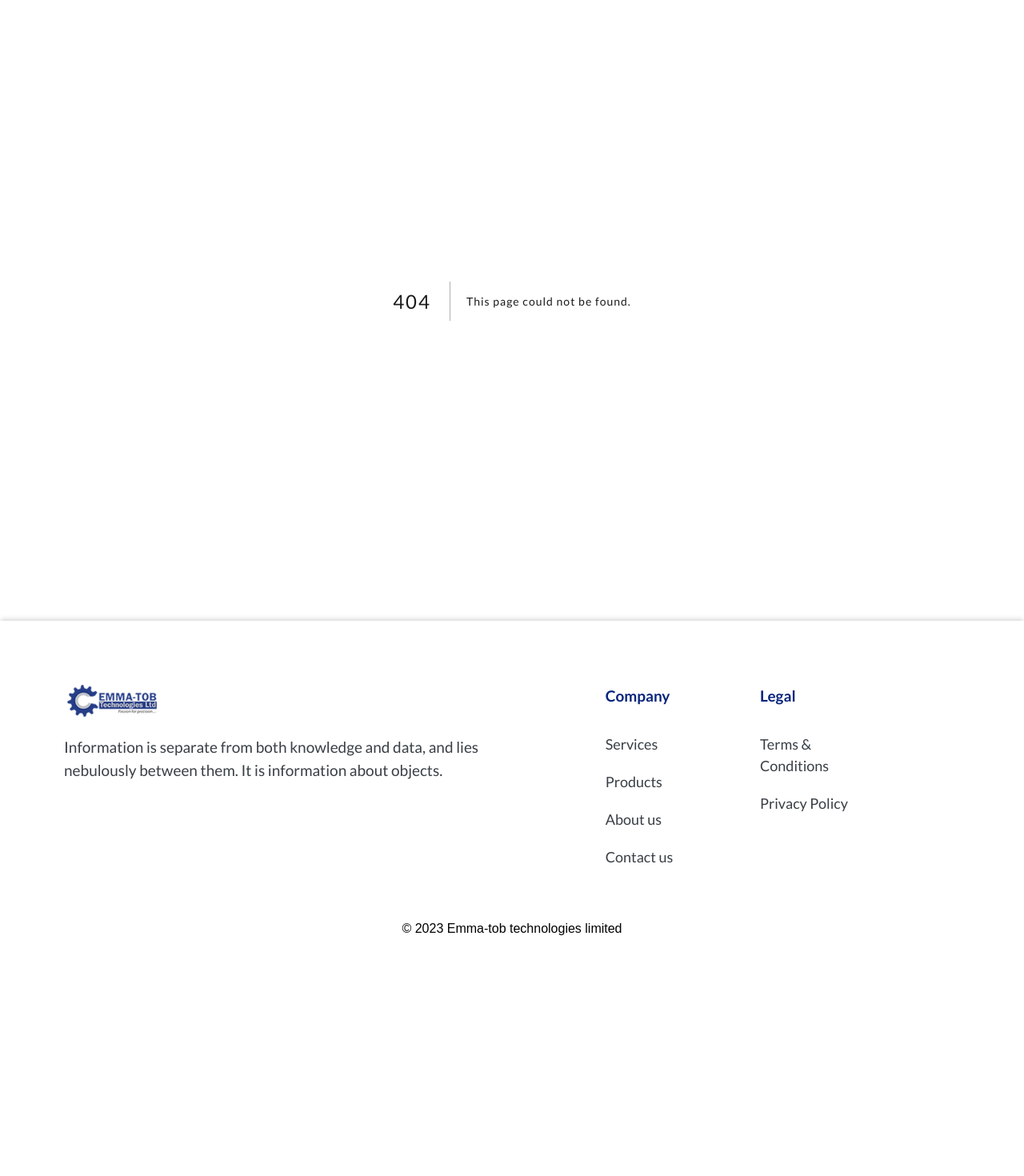
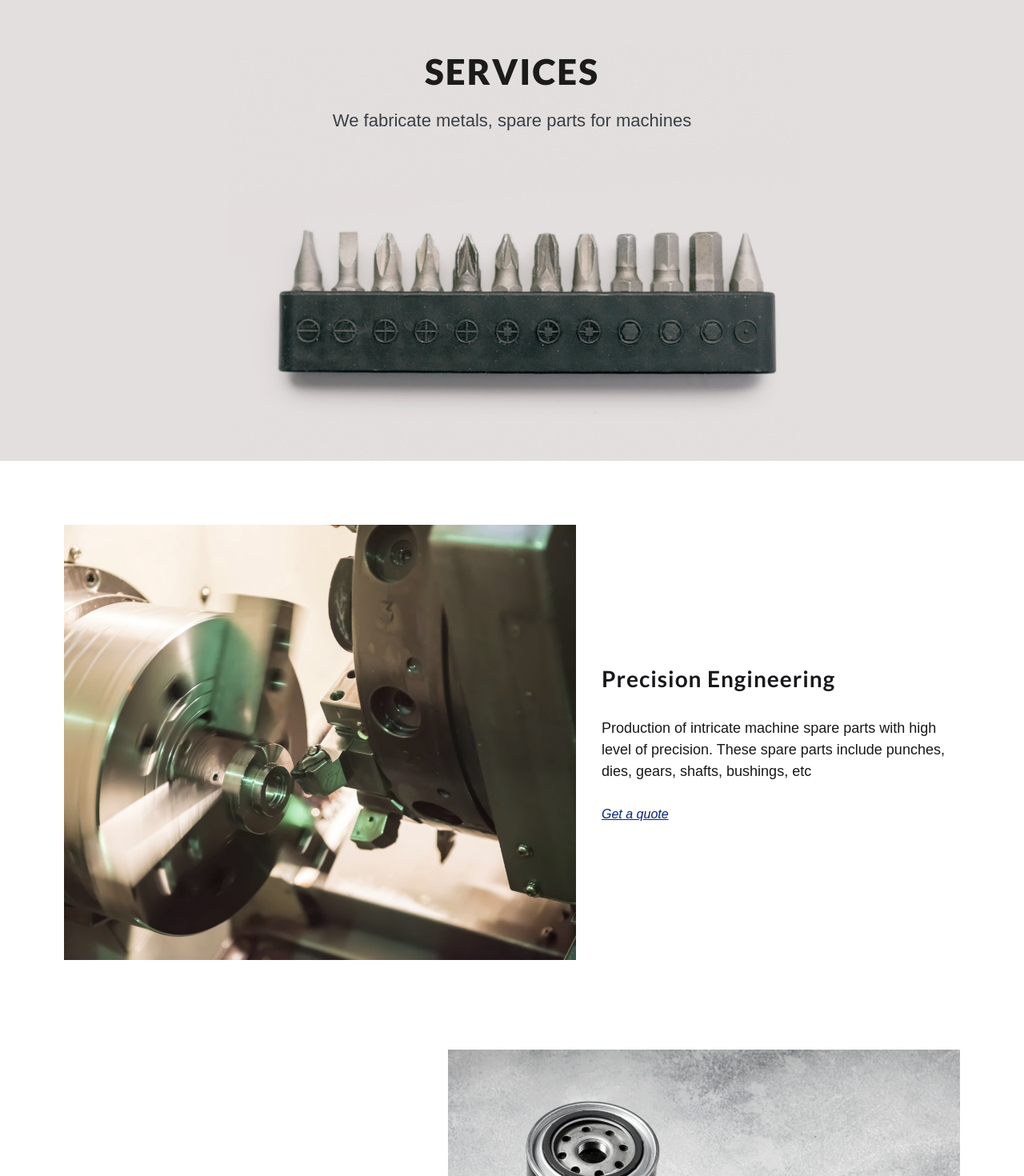
Before and after one commit to gidiblack/emma-tob, a Next.js app: page /services in a window 1280 px wide. Before the commit this address had no page. Shown: the part 100-1570 px from the top of the page at 80% size. Before the commit the page ends 1353 px from the top, so only its background shows below. Built offline with nearby package versions, Linux system fonts and the light colour scheme.

Commit message:
services page

```diff
--- a/src/pages/products/index.tsx
+++ b/src/pages/products/index.tsx
@@ -62,7 +62,7 @@ function Products() {
     <Box position={"relative"}>
       <Box
         position={"absolute"}
-        top={["3rem", null, "4rem", "5rem"]}
+        top={["4rem", null, null, "5rem"]}
         left={"0"}
         w={"full"}
         zIndex={"banner"}
--- /dev/null
+++ b/src/pages/services/index.tsx
@@ -0,0 +1,167 @@
+import React from "react";
+import OptimizedImage from "@/components/OptimizedImage";
+import PageSection from "@/components/PageSection";
+import HeroImg from "@/assets/services-bg.png";
+import { Box, Text, Flex, Stack, Link, GridItem, Grid } from "@chakra-ui/react";
+import precision from "@/assets/metallic-factory-machine.jpg";
+import fabrication from "@/assets/different-car-accessories-arrangement.jpg";
+import welding from "@/assets/closeup-metal-cog-gears.jpg";
+import tools from "@/assets/mechanic-selecting-work-tool-from-toolbox.jpg";
+import line from "@/assets/architectural-blueprints.jpg";
+import spareParts from "@/assets/spare-parts-car.jpg";
+import training from "@/assets/male-apprentice-engineer-working-on.jpg";
+import NextLink from "next/link";
+import routes from "@/components/routes";
+
+const productsList = [
+  {
+    title: "Precision Engineering",
+    description:
+      "Production of intricate machine spare parts with high level of precision. These spare parts include punches, dies, gears, shafts, bushings, etc",
+    image: precision.src,
+  },
+  {
+    title: "Fabrication",
+    description:
+      "This is one of our fabrication projects constructed for one of the multinationals companies. Our fabrication- jobs also cover iron and steel structures for companies and individuals.",
+    image: fabrication.src,
+  },
+  {
+    title: "SIS Welding",
+    description:
+      "Welding of pipelines, arc welding and argon welding gas services.",
+    image: welding.src,
+  },
+  {
+    title: "Tools and Machinery",
+    description:
+      "Importation/procurement and installation; servicing and overhauling of industrial machine, hardware, equipment and sales of tools.",
+    image: tools.src,
+  },
+  {
+    title: "Line Improvements",
+    description:
+      "Design and production of line improvement items to aid productivity of a manufacturing company. These items include weighing scale hanger, mobile laminate hanger.",
+    image: line.src,
+  },
+  {
+    title: "Industrial spare parts",
+    description:
+      "Design, production & supply of industrial knives e.g slitters, guillotine & perforated knives. We also produce gears and sprockets.",
+    image: spareParts.src,
+  },
+  {
+    title: "Training and Consultancy",
+    description:
+      "We offer various types of Training Programmes for various groups - SIWES, NYSC, Industrial staff, apprenticeship, corporate, off-site, and on-site Training along our business areas.",
+    image: training.src,
+  },
+];
+
+function Services() {
+  return (
+    <Box position={"relative"}>
+      <Box
+        position={"absolute"}
+        top={["4rem", null, null, "5rem"]}
+        left={"0"}
+        w={"full"}
+        zIndex={"banner"}
+      >
+        <Box textAlign={"center"}>
+          <Text as={"h1"} mb={[2, null, 3]} fontWeight={"extrabold"}>
+            SERVICES
+          </Text>
+          <Text fontSize={[18, null, 20, 21, 22]}>
+            We fabricate metals, spare parts for machines
+          </Text>
+        </Box>
+      </Box>
+      <OptimizedImage
+        src={HeroImg.src}
+        placeholder={"blur"}
+        blurDataURL={HeroImg.blurDataURL}
+        alt={"Emma-Tob Technologies services"}
+        w={{ base: "full" }}
+        h={{ base: "30rem", md: "32.5rem", lg: "37.5rem" }}
+        objectFit="cover"
+      />
+      <PageSection>
+        <Stack spacing={[16, null, 20, 24, 28]}>
+          {productsList.map(({ title, image, description }, i) => (
+            <Grid
+              templateColumns={{
+                base: "repeat(3, 1fr)",
+                md: "repeat(6, 1fr)",
+                lg: "repeat(12, 1fr)",
+              }}
+              columnGap={[6, null, 6, 8]}
+              rowGap={[8, null, 12]}
+              w={"100%"}
+              maxW={"80rem"}
+              mx={"auto"}
+              key={i}
+            >
+              <GridItem colSpan={[3, null, 6, 7]}>
+                <OptimizedImage
+                  src={image}
+                  h={{
+                    base: "24rem",
+                    md: "28rem",
+                    xl: "34rem",
+                    "2xl": "36.5rem",
+                  }}
+                  w={"full"}
+                  objectFit="cover"
+                  alt={title}
+                />
+              </GridItem>
+              <GridItem
+                colSpan={[3, null, 6, 5]}
+                order={{ lg: i === 0 || i % 2 === 0 ? 1 : -1 }}
+              >
+                <Flex flexDirection={"column"} h={"full"} justify={"center"}>
+                  <Stack
+                    spacing={[3, null, 5, 6, 7, 8]}
+                    textAlign={{
+                      base: "center",
+                      lg: i === 0 || i % 2 === 0 ? "left" : "right",
+                    }}
+                  >
+                    <Text
+                      as={"h3"}
+                      fontWeight={"semibold"}
+                      fontSize={[20, null, 24, 26, 28]}
+                      color={"dark.600"}
+                    >
+                      {title}{" "}
+                    </Text>
+                    <Text fontSize={[14, null, 15, 16, 18]} color={"dark.600"}>
+                      {description}
+                    </Text>
+                    <Link
+                      as={NextLink}
+                      href={`${routes.contactus}#message`}
+                      color={"brand.500"}
+                      fontStyle={"italic"}
+                      fontWeight={"medium"}
+                      textDecoration={"underline"}
+                      fontSize={[14, null, 15, 16]}
+                      _hover={{
+                        color: "brand.300",
+                      }}
+                    >
+                      Get a quote
+                    </Link>
+                  </Stack>
+                </Flex>
+              </GridItem>
+            </Grid>
+          ))}
+        </Stack>
+      </PageSection>
+    </Box>
+  );
+}
+
+export default Services;
```
